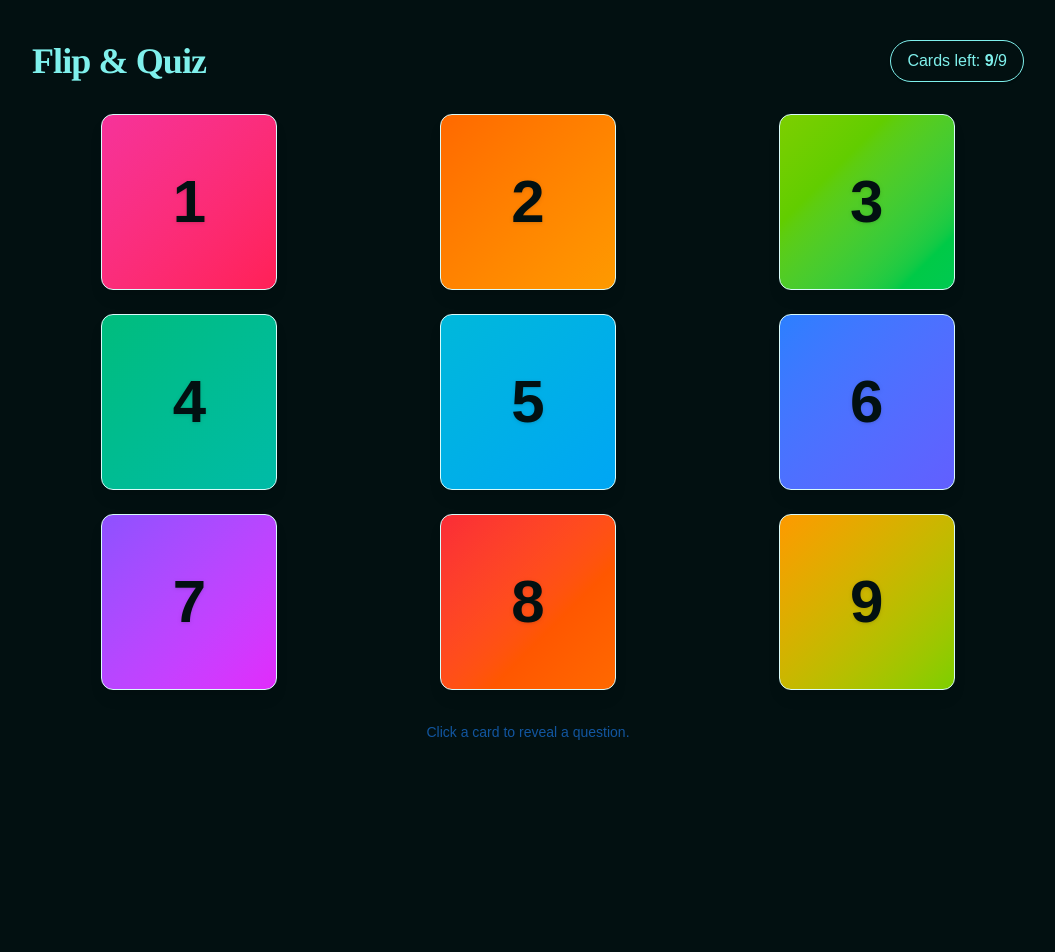
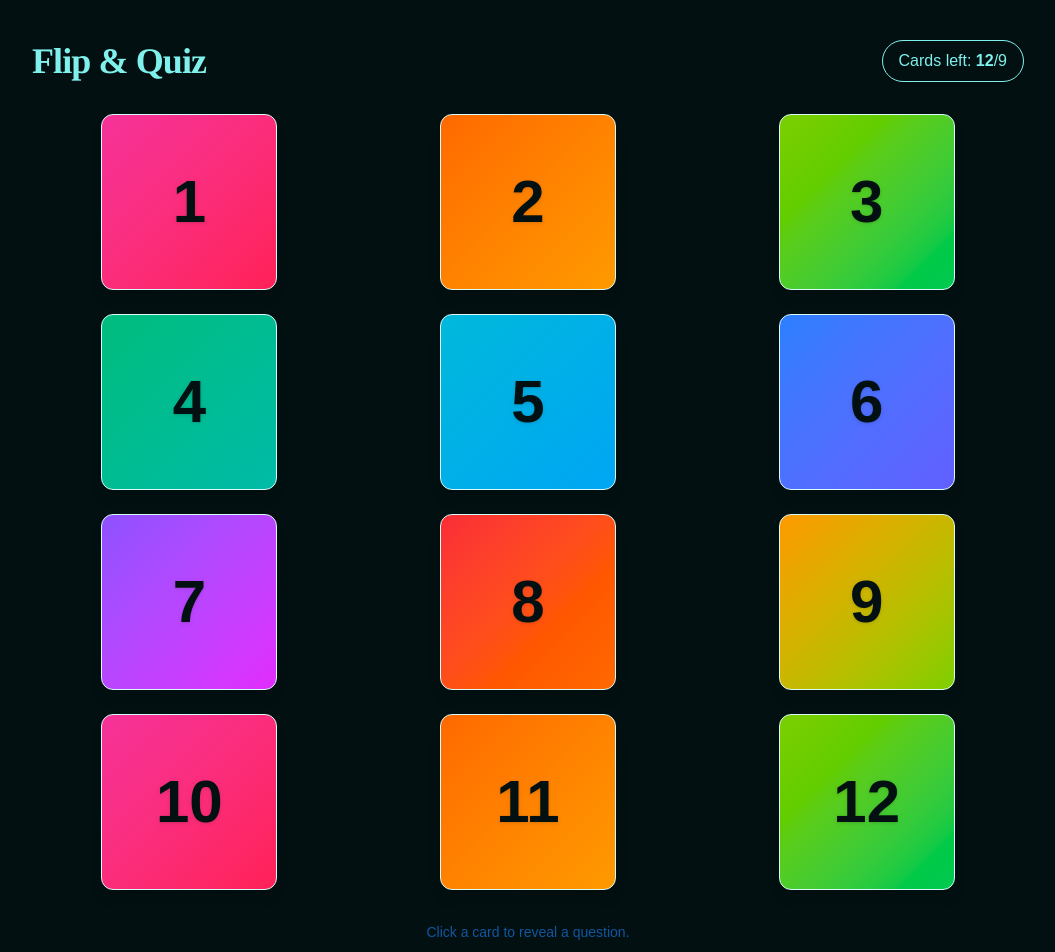
Before and after one commit to Redkuroo/flip-and-quiz, a Next.js app: page / in a window 1280 px wide. Shown: the top 952 px of the page, without its empty margins (112-1167 px from the left). Before the commit the page ends 800 px from the top, so only its background shows below. Built offline with nearby package versions, Linux system fonts and the light colour scheme; a web font is replaced by a local one.

Commit message:
updated the question and added 3 cards to make it 3x4 grid

```diff
--- a/src/app/page.tsx
+++ b/src/app/page.tsx
@@ -12,18 +12,18 @@ type Card = {
 };
 
 const QUESTIONS: QA[] = [
-  { q: "What is the capital of France?", a: "Paris" },
-  { q: "2 + 2 = ?", a: "4" },
-  { q: "Primary colors?", a: "Red, Blue, Yellow" },
-  { q: "Who wrote '1984'?", a: "George Orwell" },
-  { q: "Largest planet?", a: "Jupiter" },
-  { q: "HTTP stands for?", a: "HyperText Transfer Protocol" },
-  { q: "H2O is?", a: "Water" },
-  { q: "Speed of light ~?", a: "300,000 km/s" },
-  { q: "CSS stands for?", a: "Cascading Style Sheets" },
-  { q: "React is a ...?", a: "JavaScript library" },
-  { q: "PI ≈?", a: "3.14159" },
-  { q: "Next.js is built on?", a: "React" },
+  { q: "What is Node.js in simple terms?", a: "A special “kitchen” where JavaScript can run outside the browser, allowing it to work on your computer or server." },
+  { q: "Why does React Native need Node.js?", a: "To run the tools (like Metro bundler, npm/yarn, and CLI commands) that prepare and build your app before it runs on a phone." },
+  { q: "What is Metro bundler’s job in React Native?", a: "To gather all your code files and combine them into one bundle your phone can understand." },
+  { q: "What are npm and yarn used for in React Native development?", a: "They are package managers that download and manage libraries your app needs." },
+  { q: "In React Native, what are CLI tools?", a: "Command-line programs that let you run tasks like starting the app or building it for Android/iOS." },
+  { q: "What’s the difference between npm start --web and expo start --web?", a: "npm start --web runs the start script in package.json (which usually calls Expo), while expo start --web runs the Expo CLI directly." },
+  { q: "In package.json, why do scripts say expo start instead of npm start?", a: "Because Expo is the tool that actually starts and manages the project; npm only triggers the script." },
+  { q: "What does “JavaScript runtime outside the browser” mean?", a: "It means JavaScript can run in an environment like Node.js without needing a web browser." },
+  { q: "What command checks your installed Node.js version?", a: "node -v" },
+  { q: "What is the role of package.json in a Node.js or React Native project?", a: "It stores project metadata, scripts, and a list of dependencies." },
+  { q: "What is the difference between dependencies and devDependencies in package.json?", a: "dependencies are needed for the app to run, while devDependencies are only needed for development." },
+  { q: "What is npx used for in React Native development?", a: "It allows you to run commands from packages without installing them globally." },
 ];
 
 function shuffle<T>(arr: T[]): T[] {
@@ -40,8 +40,8 @@ export default function Home() {
   const [activeIdx, setActiveIdx] = useState<number | null>(null);
 
   useEffect(() => {
-    const assigned = shuffle(QUESTIONS).slice(0, 9);
-    const init: Card[] = Array.from({ length: 9 }, (_, i) => ({
+    const assigned = shuffle(QUESTIONS).slice(0, 12);
+    const init: Card[] = Array.from({ length: 12 }, (_, i) => ({
       id: i + 1,
       qa: assigned[i % assigned.length],
       stage: "initial",
```
Also changed, not shown: 1 other file (tests, documents, lock files or other folders).
